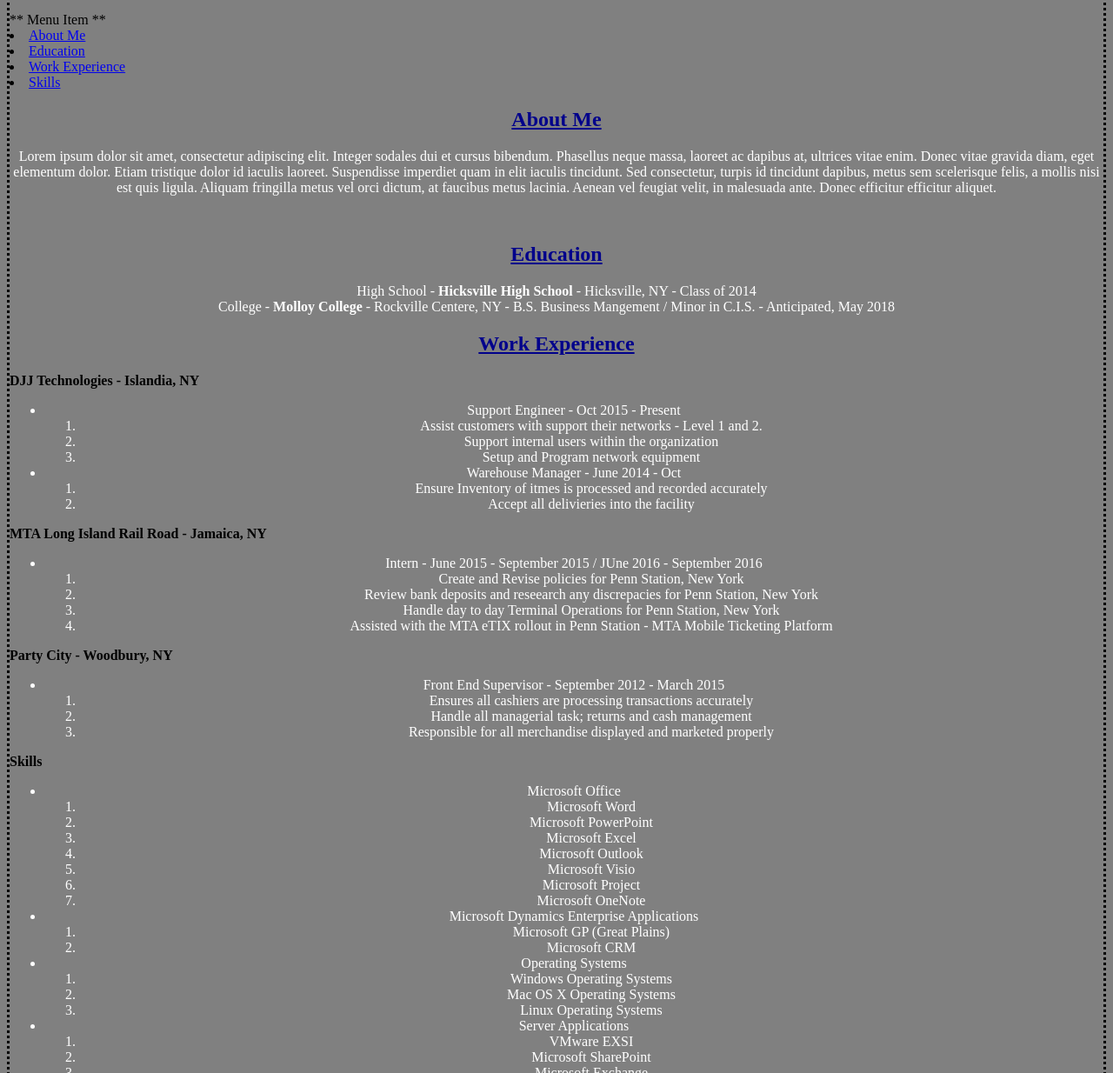
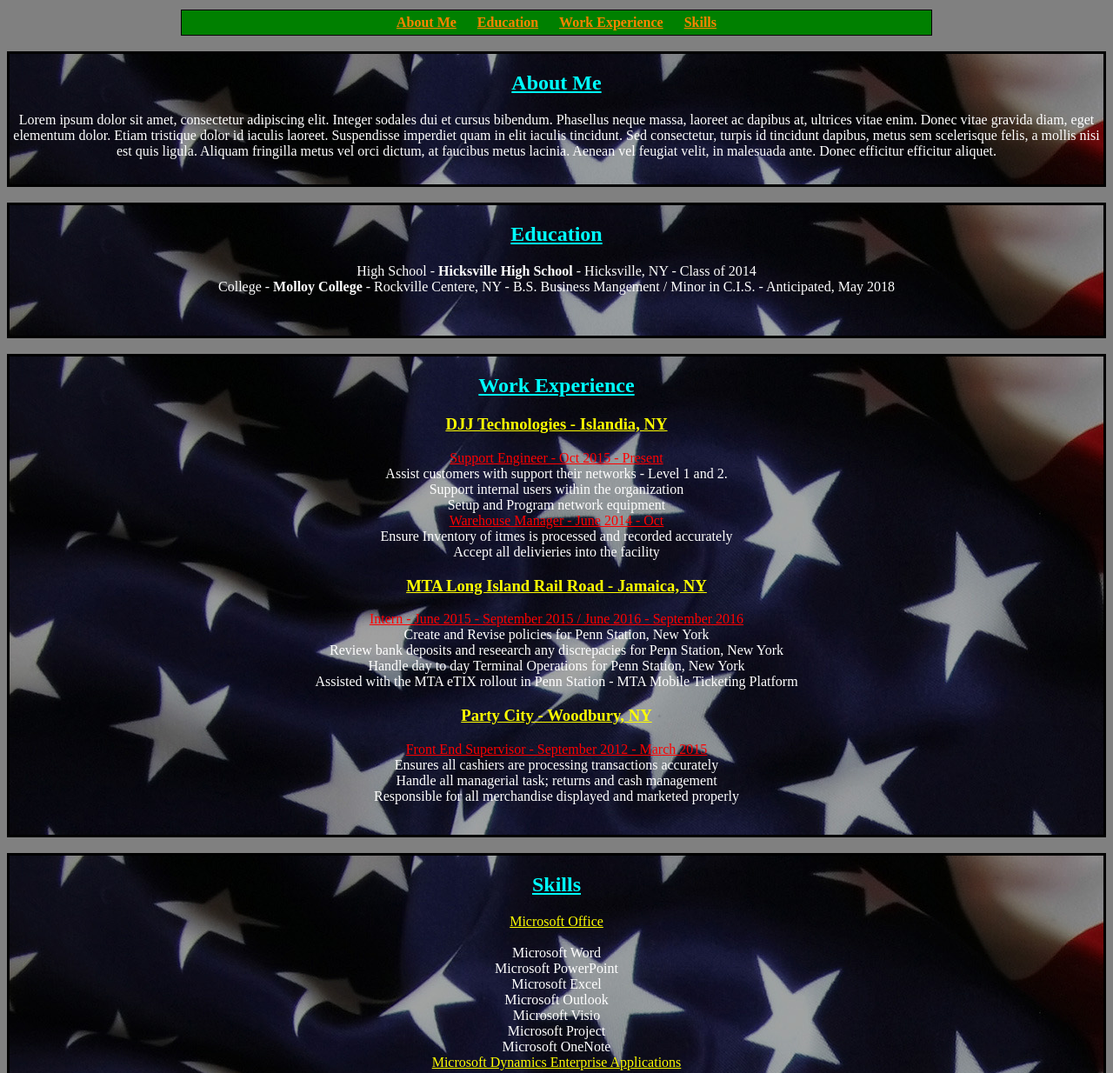
Before and after one commit to alexsullivanny/CIS112, a plain HTML site: page index.html in a window 1280 px wide. Shown: the part 102-1336 px from the top of the page at 87% size. Drawn offline with Linux system fonts and the light colour scheme.

Commit message:
Added a Parallax

```diff
--- a/css.css
+++ b/css.css
@@ -7,26 +7,97 @@ h1, h2 {
 }
 p {
 	text-align: center;
-	color: white
+	color: white;
 }
 h1, h2 {
-	color: darkblue
+	color: rgb(0, 255, 255);
 }
 ul {
-	text-align: center;
+	 position:relative;
+  display: inline-block;
+  list-style: none;
+  width:100%;
+  text-align: center;
+  margin: auto;
+  padding: 0;
 }
 ol {
-	text-align: center;
+	display: inline-block;
+    margin-left: auto;
+    margin-right: auto;
 }
 ul, ol {
 	color: white
 }
+.head {
+	color: blue;
+}
+.about {
+	text-align: center;
+	border: solid black;
+	background-image: url(images/flag.jpg);
+	height: 150px;
+	background-attachment: fixed;
+	background-repeat: repeat-x;
+}
+.workexp {
+	border: solid black;
+}
+.workexphead {
+	text-align: center;
+	color: yellow;
+	text-decoration: underline;
+}
+.workexpsechead {
+	text-decoration: underline;
+	color: red;
+}
+.education {
+	border: solid black;
+	background-image: url(images/flag.jpg);
+	height: 150px;
+	background-attachment: fixed;
+	background-repeat: repeat-x;
+}
+.skills {
+	border: solid black;
+	background-image: url(images/flag.jpg);
+	height: 600px;
+	background-attachment: fixed;
+	background-repeat: repeat-x;
+}
+.skillssechead {
+	text-decoration: underline;
+	color: yellow;
+}
 .sechead {
 	text-align: center;
+	text-decoration: underline;
 }
-.workexp {
-	text-align: center;
+.paralex {
+	background-image: url(images/flag.jpg);
+	height: 550px;
+	background-attachment: fixed;
+	background-repeat: repeat-x;
 }
-body {
-	border: black dotted ;
+nav {
+	border: .025px solid black;
+	background-color: green;
+	margin: 0px 200px 0px 200px
 }
+nav ul {
+  list-style-type: none;
+  padding: 5px 0px;
+}
+nav li {
+  display: inline;
+  padding: 5px 10px;
+}
+nav a:link, nav a:visited {
+  color: #ff8300;
+  border-bottom: none;
+  font-weight: bold;
+}
+li {
+	color: white;
+}
--- a/index.html
+++ b/index.html
@@ -3,63 +3,73 @@
 	<link rel="stylesheet" type="text/css" href="css.css">
 		<title>Alex Sullivan | </title>
 	</head>
-	<body>
-	<h1>Alex Sullivan</h1>
-	<h2>Entrepreneur</h2>
-** Menu Item **
-	<nav>
+	<body id="topper">
+	<h1 class="head">Alex Sullivan</h1>
+	<h2 class="head">Entrepreneur</h2>
+<!-- Menu Item -->
+	<nav class="nav">
+		<ul>
 			<li><a href="#about">About Me</a></li>
 			<li><a href="#education">Education</a></li>
 			<li><a href="#work">Work Experience</A></li>
 			<li><a href="#skills">Skills</a></li>
+		</ul>
 	</nav>
-
-	<h2 id="about" class="sechead">About Me</h2>
-	<p>Lorem ipsum dolor sit amet, consectetur adipiscing elit. Integer sodales dui et cursus bibendum. Phasellus neque massa, laoreet ac dapibus at, ultrices vitae enim. Donec vitae gravida diam, eget elementum dolor. Etiam tristique dolor id iaculis laoreet. Suspendisse imperdiet quam in elit iaculis tincidunt. Sed consectetur, turpis id tincidunt dapibus, metus sem scelerisque felis, a mollis nisi est quis ligula. Aliquam fringilla metus vel orci dictum, at faucibus metus lacinia. Aenean vel feugiat velit, in malesuada ante. Donec efficitur efficitur aliquet.<p>
 	<br>
+	<div class="about">
+		<h2 id="about">About Me</h2>
+		<p>Lorem ipsum dolor sit amet, consectetur adipiscing elit. Integer sodales dui et cursus bibendum. Phasellus neque massa, laoreet ac dapibus at, ultrices vitae enim. Donec vitae gravida diam, eget elementum dolor. Etiam tristique dolor id iaculis laoreet. Suspendisse imperdiet quam in elit iaculis tincidunt. Sed consectetur, turpis id tincidunt dapibus, metus sem scelerisque felis, a mollis nisi est quis ligula. Aliquam fringilla metus vel orci dictum, at faucibus metus lacinia. Aenean vel feugiat velit, in malesuada ante. Donec efficitur efficitur aliquet.</p>
+	</div>
+	<br>
+	<div class="education">
 		<h2 id="education" class="sechead">Education</h2>
 		<p>High School - <strong>Hicksville High School</strong> - Hicksville, NY - Class of 2014<br>
 		College - <strong>Molloy College</strong> - Rockville Centere, NY - B.S. Business Mangement / Minor in C.I.S. - Anticipated, May 2018</p>
-
+	</div>
+	<br>
+	<div class="workexp paralex" >
 		<h2 id="work" class="sechead">Work Experience</h2>
-	<strong class="workexp">DJJ Technologies - Islandia, NY</strong>
+		<h3 class="workexphead">DJJ Technologies - Islandia, NY</h3>
 			<ul>
-		<li>Support Engineer - Oct 2015 - Present</li>
-			<ol>
-				<li>Assist customers with support their networks - Level 1 and 2.</li>
+				<li class="workexpsechead">Support Engineer - Oct 2015 - Present</li>
+					<ul>
+						<li>Assist customers with support their networks - Level 1 and 	2.</li>
 						<li>Support internal users within the organization</li>
 						<li>Setup and Program network equipment</li>
-			</ol>
-		<li>Warehouse Manager - June 2014 - Oct</li>
-			<ol>
+					</ul>
+				<li class="workexpsechead">Warehouse Manager - June 2014 - Oct</li>
+					<ul>
 						<li>Ensure Inventory of itmes is processed and recorded accurately</li>
 						<li>Accept all delivieries into the facility</li>
-			</ol>
 					</ul>
-	<strong class="workexp">MTA Long Island Rail Road - Jamaica, NY</strong>
+			</ul>
+		<h3 class="workexphead">MTA Long Island Rail Road - Jamaica, NY</h3>
 			<ul>
-		<li>Intern - June 2015 - September 2015 / JUne 2016 - September 2016</li>
-			<ol>
+				<li class="workexpsechead">Intern - June 2015 - September 2015 / June 2016 - September 2016</li>
+					<ul>
 						<li>Create and Revise policies for Penn Station, New York</li>
 						<li>Review bank deposits and reseearch any discrepacies for Penn Station, New York</li>
 						<li>Handle day to day Terminal Operations for Penn Station, New York</li>
 						<li>Assisted with the MTA eTIX rollout in Penn Station - MTA Mobile Ticketing Platform</li>
-			</ol>
 					</ul>
-	<strong class="workexp">Party City - Woodbury, NY</strong>
+			</ul>
+		<h3 class="workexphead">Party City - Woodbury, NY</h3>
 			<ul>
-		<li>Front End Supervisor - September 2012 - March 2015</li>
-			<ol>
+				<li class="workexpsechead">Front End Supervisor - September 2012 - March 2015</li>
+					<ul>
 						<li>Ensures all cashiers are processing transactions accurately</li>
 						<li>Handle all managerial task; returns and cash management</li>
 						<li>Responsible for all merchandise displayed and marketed properly</li>
-			</ol>
 					</ul>
-
-	<strong id="skills" class="sechead">Skills</strong>
+			</ul>
+	</div>
+	<br>
+	<div class="skills">
+		<h2 id="skills" class="sechead">Skills</h2>
 			<ul>
-		<li>Microsoft Office</li>
-			<ol>
+				<li class="skillssechead">Microsoft Office</li>
+					<br>
+					<ul>
 						<li>Microsoft Word</li>
 						<li>Microsoft PowerPoint</li>
 						<li>Microsoft Excel</li>
@@ -67,28 +77,42 @@
 						<li>Microsoft Visio</li>
 						<li>Microsoft Project</li>
 						<li>Microsoft OneNote</li>
-			</ol>
-		<li>Microsoft Dynamics Enterprise Applications</li>
-			<ol>
+					</ul>
+					<br>
+				<li class="skillssechead">Microsoft Dynamics Enterprise Applications</li>
+					<br>
+					<ul>
 						<li>Microsoft GP (Great Plains)</li>
 						<li>Microsoft CRM</li>
-			</ol>
-		<li>Operating Systems</li>
-			<ol>
+					</ul>
+					</br>
+				<li class="skillssechead">Operating Systems</li>
+					<br>
+					<ul>
 						<li>Windows Operating Systems</li>
 						<li>Mac OS X Operating Systems</li>
 						<li>Linux Operating Systems</li>
-			</ol>
-		<li>Server Applications</li>
-			<ol>
+					</ul>
+					</br>
+				<li class="skillssechead">Server Applications</li>
+					<br>
+					<ul>
 						<li>VMware EXSI</li>
 						<li>Microsoft SharePoint</li>
 						<li>Microsoft Exchange</li>
 						<li>Active Directory / Group Policy</li>
-			</ol>
-		<li>Other Skills</li>
-			<ol>
+					</ul>
+					<br>
+				<li class="skillssechead">Other Skills</li>
+					<br>
+					<ul>
 						<li>Networking</li>
 						<li>HTML / PHP</li>
 						<li>5 years of Customer Service</li>
-			</ol>
+					</ul>
+					</br>
+			</ul>
+	</div>
+	<div class="bottom">
+		<p><a href = "#topper">Return to the Top</a></p>
+	</div>
```
Also changed, not shown: images/flag.jpg (added), 1 other file. Lines whose indentation alone changed are shown as unchanged.
